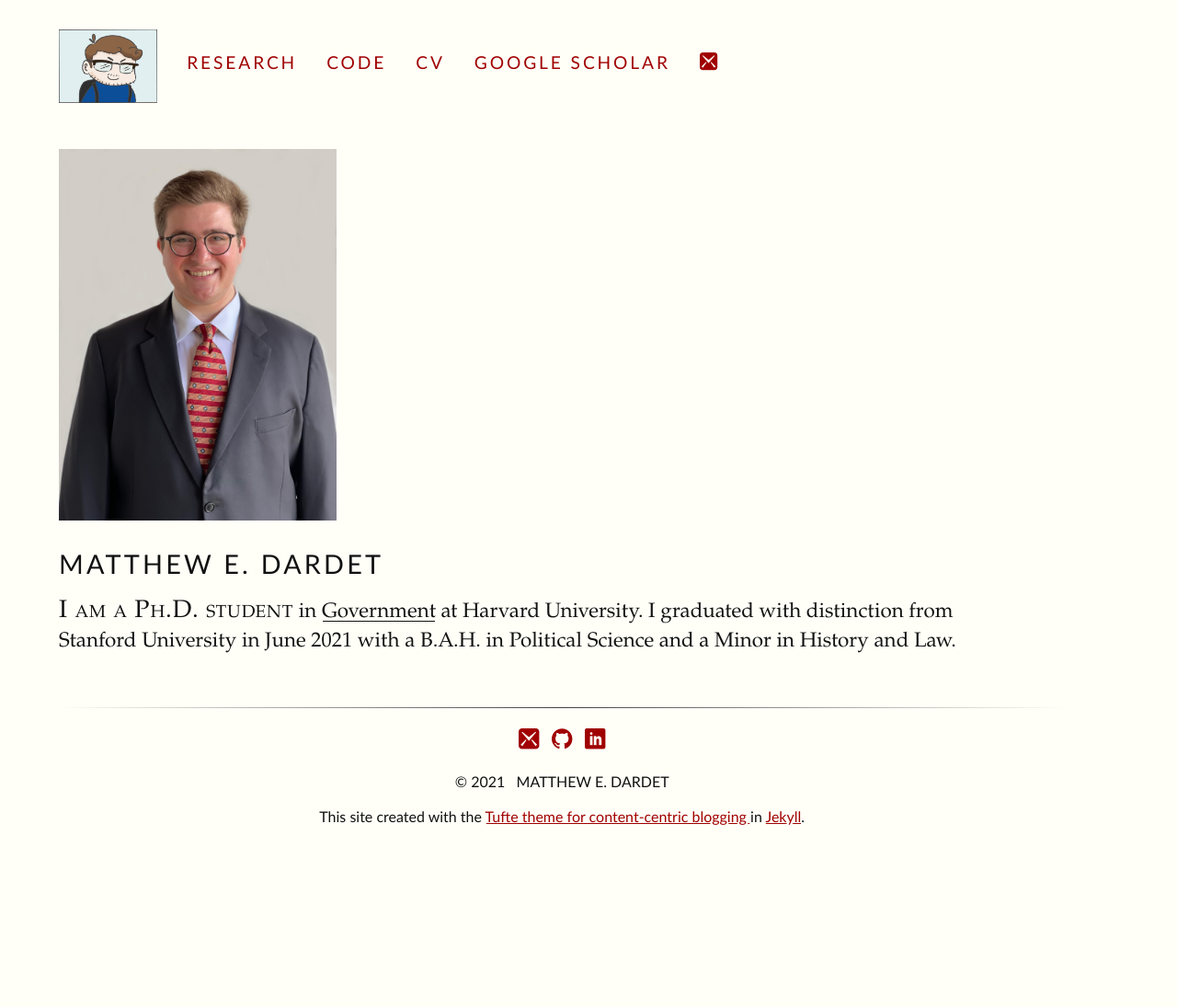
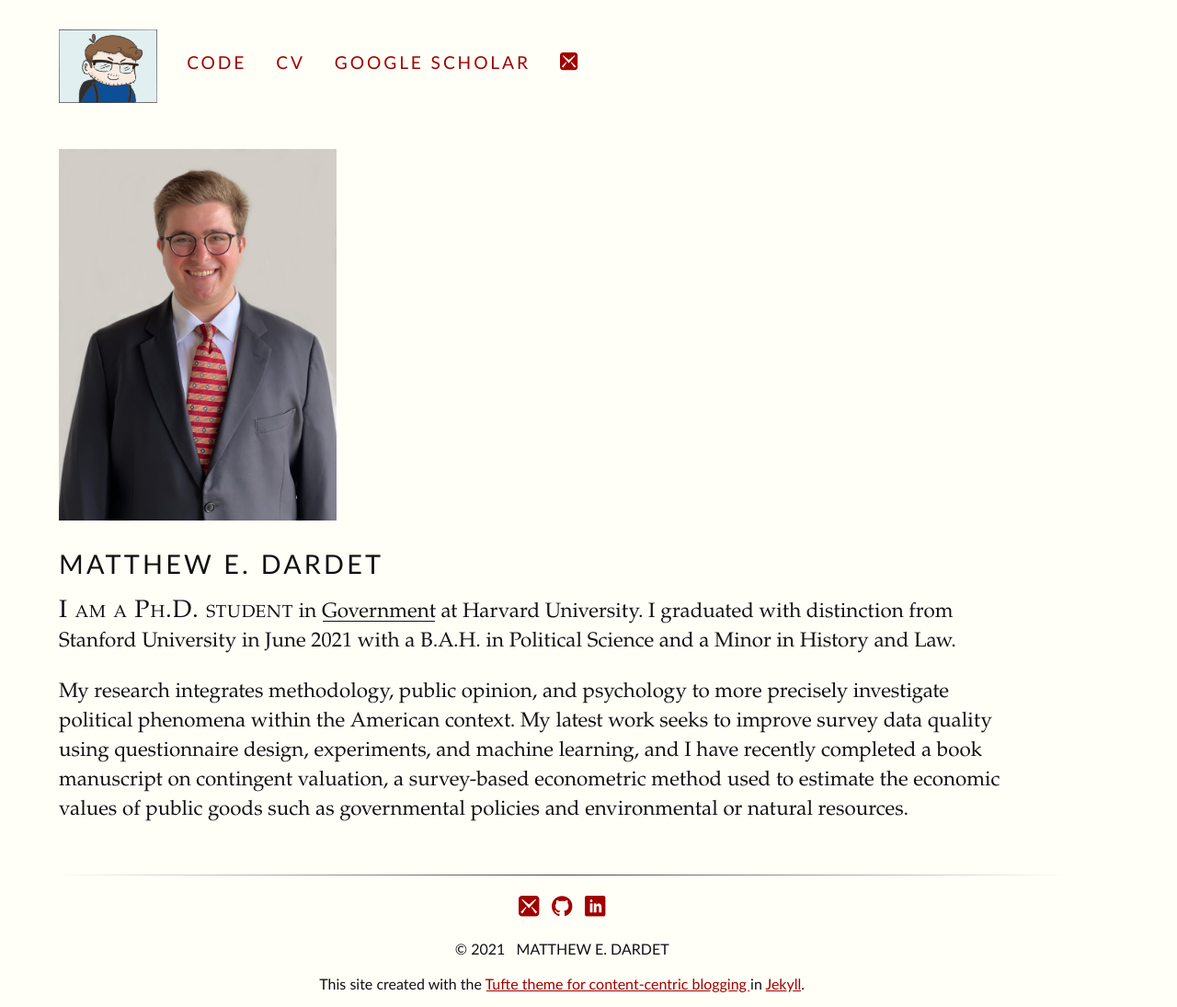
Before and after one commit to matthewdardet/matthewdardet.github.io, a Jekyll site: the page built from index.html, in a window 1280 px wide. Shown: the whole page at 92% size. Built offline with Jekyll 4.4.1, drawn with Linux system fonts in a browser that asks for light colours; some web fonts are replaced; before the commit the page ends 913 px from its top, so only the background shows below that.

Commit message:
Updates/cleaning.

```diff
--- a/_includes/header.html
+++ b/_includes/header.html
@@ -2,7 +2,6 @@
 <header>
     <nav class="group">
 		<a href="https://www.matthewdardet.com/"><img class="badge" src="{{site.baseurl}}/assets/img/badge_1.jpg" alt="Matthew E. Dardet"></a>
-		<a href="{{site.baseurl}}/Research" src = "{{site.baseurl}}/Research">Research</a>
 		<a href="https://github.com/matthewdardet">Code</a>
 		<a href="assets/MatthewDardetCV.pdf">CV</a>
 		<a href="https://scholar.google.com/citations?user=p5FGWZYAAAAJ&hl=en">Google Scholar</a>
--- a/index.html
+++ b/index.html
@@ -9,3 +9,5 @@
   <h1 class="content-listing-header sans">Matthew E. Dardet</h1>
 
   <p><span class = "newthought"> I am a Ph.D. student</span> in <a href="https://gov.harvard.edu/">Government</a> at Harvard University. I graduated with distinction from Stanford University in June 2021 with a B.A.H. in Political Science and a Minor in History and Law.</p>
+
+  <p> My research integrates methodology, public opinion, and psychology to more precisely investigate political phenomena within the American context. My latest work seeks to improve survey data quality using questionnaire design, experiments, and machine learning, and I have recently completed a book manuscript on contingent valuation, a survey-based econometric method used to estimate the economic values of public goods such as governmental policies and environmental or natural resources. </p>
```
Also changed, not shown: Research/index.md (deleted, +0 -5 lines).
